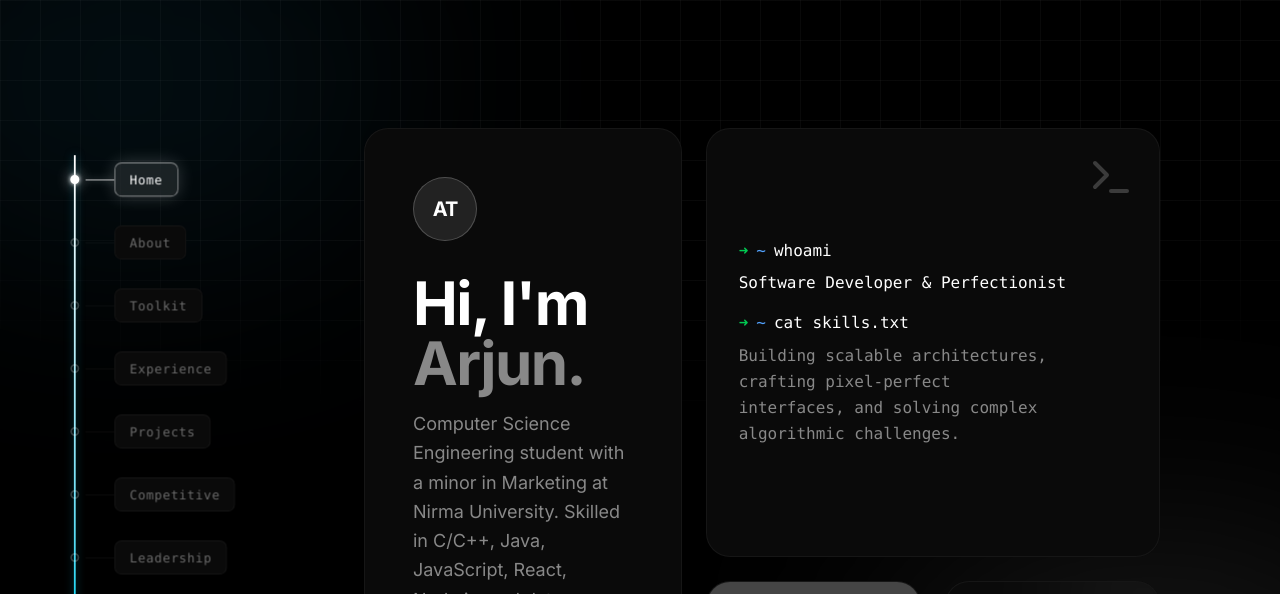
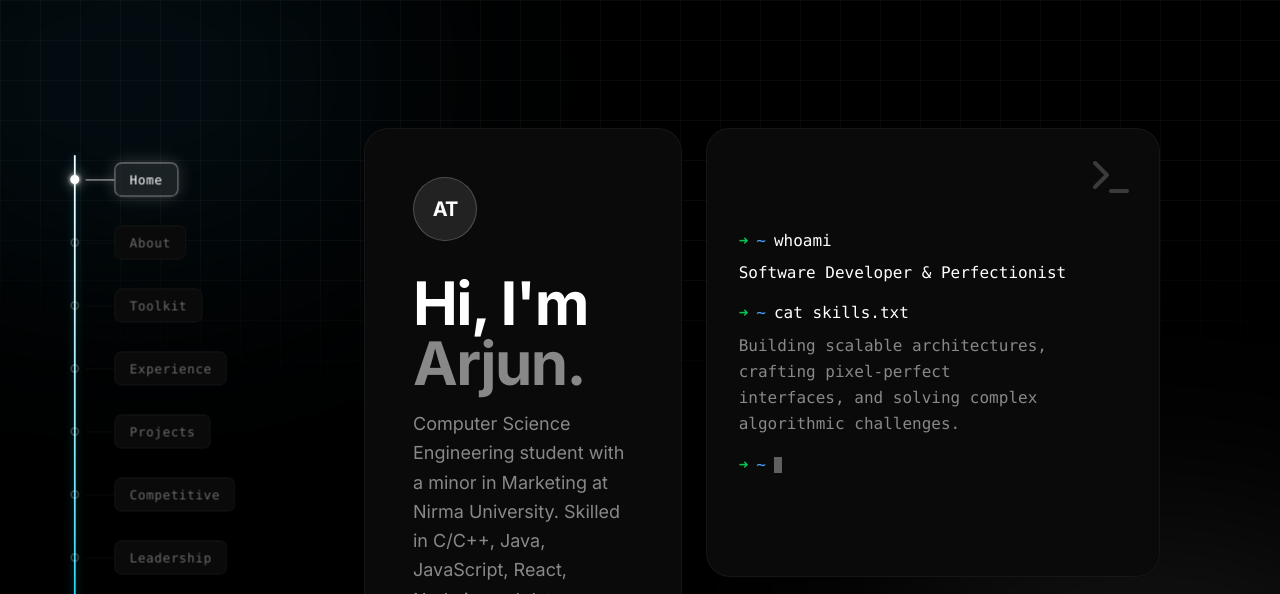
Before and after one commit to ArjunTapriya/Portfolio, a Next.js app: page / in a window 1280 px wide. Shown: the top 594 px of the page. Built offline with nearby package versions, Linux system fonts and the light colour scheme; grey boxes are pictures that could not be loaded.

Commit message:
feat: initialize resume data and implement hero section with terminal animation component

```diff
--- /dev/null
+++ b/src/components/ui/TerminalAnimation.tsx
@@ -0,0 +1,105 @@
+"use client";
+
+import { useState, useEffect } from "react";
+
+export function TerminalAnimation() {
+  const [step, setStep] = useState(0);
+  const [cmd1, setCmd1] = useState("");
+  const [cmd2, setCmd2] = useState("");
+  const [showCursor1, setShowCursor1] = useState(true);
+  const [showCursor2, setShowCursor2] = useState(false);
+  const [showBlinkingCursor, setShowBlinkingCursor] = useState(false);
+
+  const fullCmd1 = "whoami";
+  const fullCmd2 = "cat skills.txt";
+
+  useEffect(() => {
+    let timeout: NodeJS.Timeout;
+
+    if (step === 0) {
+      // Type first command
+      if (cmd1.length < fullCmd1.length) {
+        timeout = setTimeout(() => {
+          setCmd1(fullCmd1.slice(0, cmd1.length + 1));
+        }, 100);
+      } else {
+        timeout = setTimeout(() => {
+          setShowCursor1(false);
+          setStep(1);
+        }, 500);
+      }
+    } else if (step === 1) {
+      // Show output of whoami, move to cmd2
+      timeout = setTimeout(() => {
+        setStep(2);
+        setShowCursor2(true);
+      }, 600);
+    } else if (step === 2) {
+      // Type second command
+      if (cmd2.length < fullCmd2.length) {
+        timeout = setTimeout(() => {
+          setCmd2(fullCmd2.slice(0, cmd2.length + 1));
+        }, 80);
+      } else {
+        timeout = setTimeout(() => {
+          setShowCursor2(false);
+          setStep(3);
+        }, 500);
+      }
+    } else if (step === 3) {
+      // Show output of cat skills.txt and final blinking cursor
+      timeout = setTimeout(() => {
+        setStep(4);
+        setShowBlinkingCursor(true);
+      }, 600);
+    }
+
+    return () => clearTimeout(timeout);
+  }, [step, cmd1, cmd2]);
+
+  return (
+    <div className="font-mono text-sm sm:text-base text-brand-text-secondary h-full flex flex-col justify-center">
+      <div className="flex gap-2 items-center mb-2">
+        <span className="text-green-500 shrink-0">➜</span>
+        <span className="text-blue-400 shrink-0">~</span>
+        <span className="text-white min-h-[1.5rem]">
+          {cmd1}
+          {showCursor1 && <span className="animate-pulse bg-white/70 w-2 h-4 inline-block align-middle ml-1"></span>}
+        </span>
+      </div>
+
+      {step >= 1 && (
+        <p className="text-white mb-4 animate-in fade-in slide-in-from-bottom-2 duration-300">
+          Software Developer & Perfectionist
+        </p>
+      )}
+
+      {step >= 2 && (
+        <div className="flex gap-2 items-center mb-2 animate-in fade-in duration-300">
+          <span className="text-green-500 shrink-0">➜</span>
+          <span className="text-blue-400 shrink-0">~</span>
+          <span className="text-white min-h-[1.5rem]">
+            {cmd2}
+            {showCursor2 && <span className="animate-pulse bg-white/70 w-2 h-4 inline-block align-middle ml-1"></span>}
+          </span>
+        </div>
+      )}
+
+      {step >= 3 && (
+        <div className="relative">
+          <p className="text-brand-text-secondary leading-relaxed max-w-[80%] animate-in fade-in slide-in-from-bottom-2 duration-500">
+            Building scalable architectures, crafting pixel-perfect interfaces, and solving complex algorithmic challenges.
+          </p>
+        </div>
+      )}
+
+      {step >= 4 && (
+        <div className="flex gap-2 items-center mt-4">
+          <span className="text-green-500 shrink-0">➜</span>
+          <span className="text-blue-400 shrink-0">~</span>
+          {showBlinkingCursor && <span className="animate-pulse bg-white/70 w-2 h-4 inline-block align-middle"></span>}
+        </div>
+      )}
+    </div>
+  );
+}
--- a/src/data/resume.ts
+++ b/src/data/resume.ts
@@ -13,12 +13,12 @@ export const RESUME_DATA = {
     social: [
       {
         name: "GitHub",
-        url: "https://github.com/Arjun1109",
+        url: "https://github.com/ArjunTapriya",
         icon: "github",
       },
       {
         name: "LinkedIn",
-        url: "https://linkedin.com/in/arjun-tapriya", // Assuming this from typical patterns
+        url: "https://www.linkedin.com/in/arjun-tapriya001/",
         icon: "linkedin",
       },
     ],
--- a/src/sections/Hero.tsx
+++ b/src/sections/Hero.tsx
@@ -4,6 +4,7 @@ import { motion } from "framer-motion";
 import { RESUME_DATA } from "@/data/resume";
 import { ArrowRight, Terminal, MapPin, Code2, Link as LinkIcon, Download } from "lucide-react";
 import { FaGithub, FaLinkedin } from "react-icons/fa";
+import { TerminalAnimation } from "@/components/ui/TerminalAnimation";
 
 export function Hero() {
   return (
@@ -59,23 +60,7 @@ export function Hero() {
             <div className="absolute top-6 right-6 text-white/20 group-hover:text-white/40 transition-colors">
               <Terminal size={48} />
             </div>
-            <div className="font-mono text-sm sm:text-base text-brand-text-secondary">
-              <div className="flex gap-2 items-center mb-2">
-                <span className="text-green-500">➜</span>
-                <span className="text-blue-400">~</span>
-                <span className="text-white">whoami</span>
-              </div>
-              <p className="text-white mb-4">Software Developer & Perfectionist</p>
-
-              <div className="flex gap-2 items-center mb-2">
-                <span className="text-green-500">➜</span>
-                <span className="text-blue-400">~</span>
-                <span className="text-white">cat skills.txt</span>
-              </div>
-              <p className="text-brand-text-secondary leading-relaxed max-w-[80%]">
-                Building scalable architectures, crafting pixel-perfect interfaces, and solving complex algorithmic challenges.
-              </p>
-            </div>
+            <TerminalAnimation />
           </motion.div>
 
           {/* Map / Location Card */}
```
